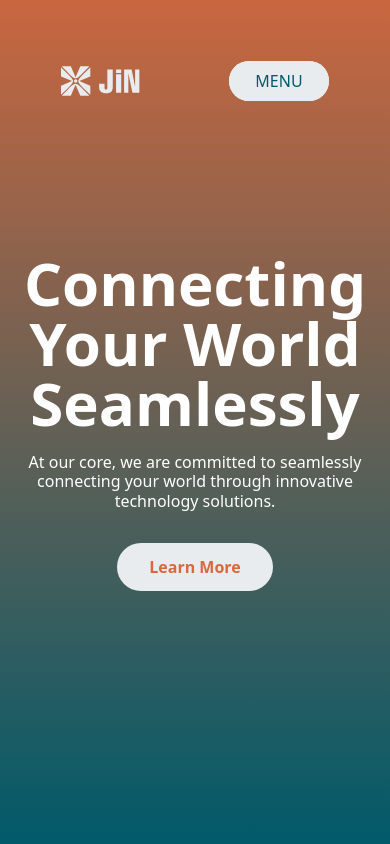
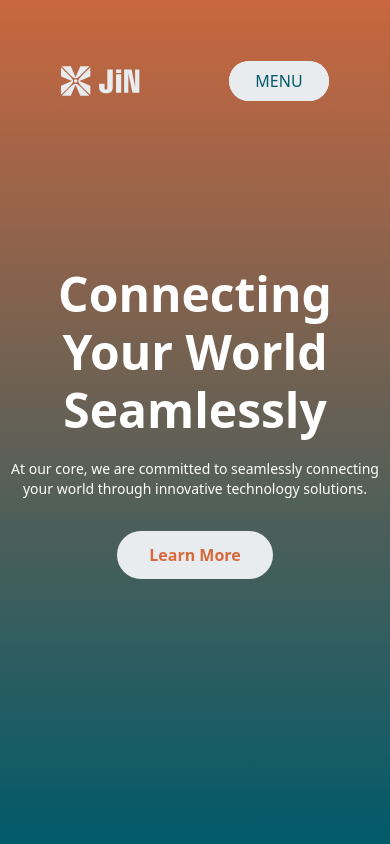
Before and after one commit to ichaspg/jin-compro-fe, a React (Vite) app: page /home in a window 390 px wide. Shown: the top 844 px of the page. Built offline with nearby package versions, Linux system fonts and the light colour scheme; no server answers.

Commit message:
fix : project btn

```diff
--- a/src/Component/Hero/Hero.jsx
+++ b/src/Component/Hero/Hero.jsx
@@ -10,13 +10,14 @@ const Hero = () => {
   const handleClick = () => {
     navigate(`/projects`);
   };
+
   return (
     <div className="hero__bg" data-scroll-section>
       <div className="flex flex-col justify-center items-center h-screen">
-        <span className="font-bold text-6xl text-center text-white max-w-screen-lg">
+        <span className="font-bold text-4xl sm:text-32xl lg:text-6xl text-center text-white max-w-screen-lg">
           Connecting Your World <br /> Seamlessly
         </span>
-        <span className="font-normal text-base text-center text-white mt-5 max-w-screen-md">
+        <span className="font-normal text-sm md:text-base lg:text-lg text-center text-white mt-5 max-w-screen-md">
           At our core, we are committed to seamlessly connecting your world
           through innovative technology solutions.
         </span>
--- a/src/Pages/Project/ProjectCard/ProjectCard.jsx
+++ b/src/Pages/Project/ProjectCard/ProjectCard.jsx
@@ -1,5 +1,6 @@
 import React from "react";
 import { useNavigate } from "react-router-dom";
+import { motion } from "framer-motion";
 import { BASE_API } from "../../../constant/endpoint";
 import "./projectcard.css";
 import arrow from "../../../assets/card_arrow.svg";
@@ -7,6 +8,7 @@ import arrow from "../../../assets/card_arrow.svg";
 const ProjectCard = ({ category, images, title, summary, description }) => {
   const navigate = useNavigate();
   const firstImageUrl = images?.[0]?.attributes?.url;
+
   const handleNavigate = () => {
     navigate("/workdetail", {
       state: { category, images, title, summary, description },
@@ -17,7 +19,7 @@ const ProjectCard = ({ category, images, title, summary, description }) => {
     <div className="flex flex-col">
       <div className="">
         {firstImageUrl ? (
-          <img
+          <motion.img
             src={`${BASE_API}${firstImageUrl}`}
             alt={`${title} image`}
             className="img-lg bg-cover"
@@ -28,12 +30,13 @@ const ProjectCard = ({ category, images, title, summary, description }) => {
       </div>
       <div className="flex flex-col pb-5">
         <div className="flex flex-row justify-between mt-3 pt-5">
-          <p className="text-2xl text-primary-white font-medium">{title}</p>
+          <p className="text-2xl text-primary-green font-medium">{title}</p>
           <button onClick={handleNavigate}>
-            <img src={arrow} alt="arrow" className="size-8" />
+            <motion.img src={arrow} alt="arrow" className="size-10 "whileHover={{ rotate: 45 }}
+            transition={{ duration: 0.5 }} />
           </button>
         </div>
-        <p className="w-[450px] text-xl text-secondary-white">{summary}</p>
+        <p className="w-[450px] text-xl text-primary-green">{summary}</p>
       </div>
     </div>
   );
--- a/src/Pages/Project/project.css
+++ b/src/Pages/Project/project.css
@@ -44,7 +44,7 @@
 }
 
 .project-grid-item {
-  @apply flex bg-primary-orange rounded-2xl p-5;
+  @apply flex bg-primary-white rounded-2xl p-5;
 }
 .project-grid-item .img-lg {
   @apply flex;
```
